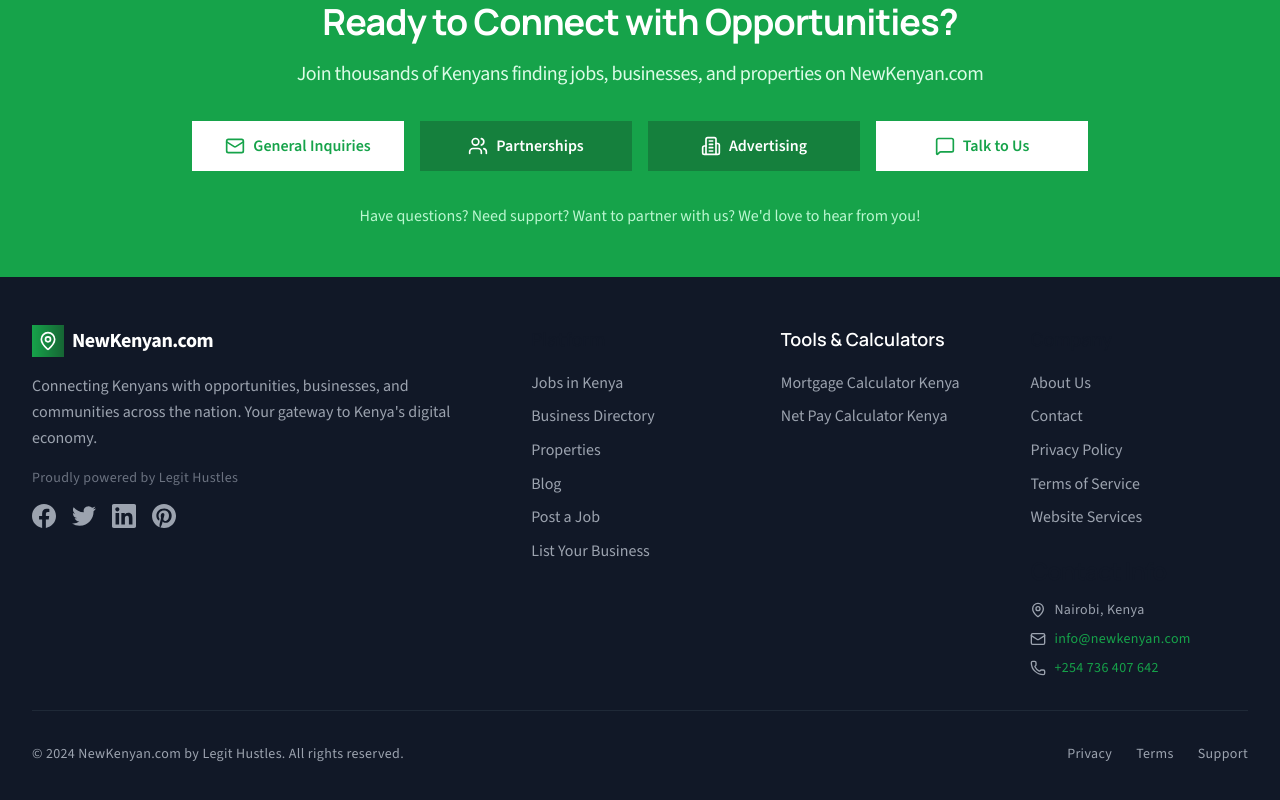
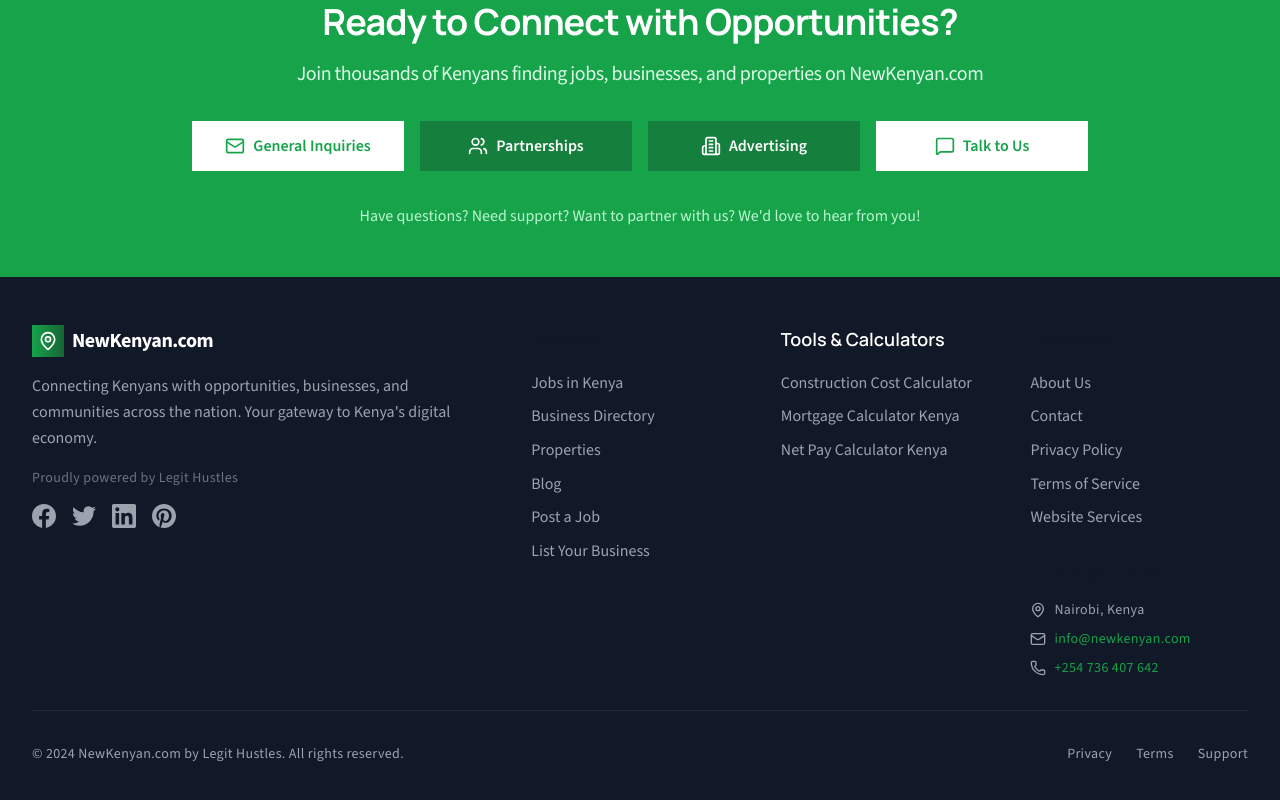
Before and after one commit to smutuku698/NewKenyan.co.ke, a Next.js app: page / in a window 1280 px wide. Shown: the part 4621-5421 px from the top of the page. Built offline with nearby package versions, Linux system fonts and the light colour scheme; no server answers; the database is empty; a web font is replaced by a local one.

Commit message:
Add Construction Cost Calculator to footer tools section
- Added construction cost calculator link to footer Tools & Calculators section
- Positioned as first tool for better visibility
- Maintains consistent styling with other footer links

```diff
--- a/src/components/Footer.tsx
+++ b/src/components/Footer.tsx
@@ -116,6 +116,7 @@
           <div>
             <h3 className="text-lg font-semibold mb-4 text-white">Tools & Calculators</h3>
             <ul className="space-y-2">
+              <li><Link href="/construction-cost-calculator-kenya" className="text-gray-400 hover:text-white transition-colors flex items-center group">Construction Cost Calculator <ArrowRight className="h-4 w-4 ml-1 opacity-0 group-hover:opacity-100 transition-opacity" /></Link></li>
               <li><Link href="/mortgage-calculator-kenya" className="text-gray-400 hover:text-white transition-colors flex items-center group">Mortgage Calculator Kenya <ArrowRight className="h-4 w-4 ml-1 opacity-0 group-hover:opacity-100 transition-opacity" /></Link></li>
               <li><Link href="/net-pay-calculator" className="text-gray-400 hover:text-white transition-colors flex items-center group">Net Pay Calculator Kenya <ArrowRight className="h-4 w-4 ml-1 opacity-0 group-hover:opacity-100 transition-opacity" /></Link></li>
             </ul>
```
